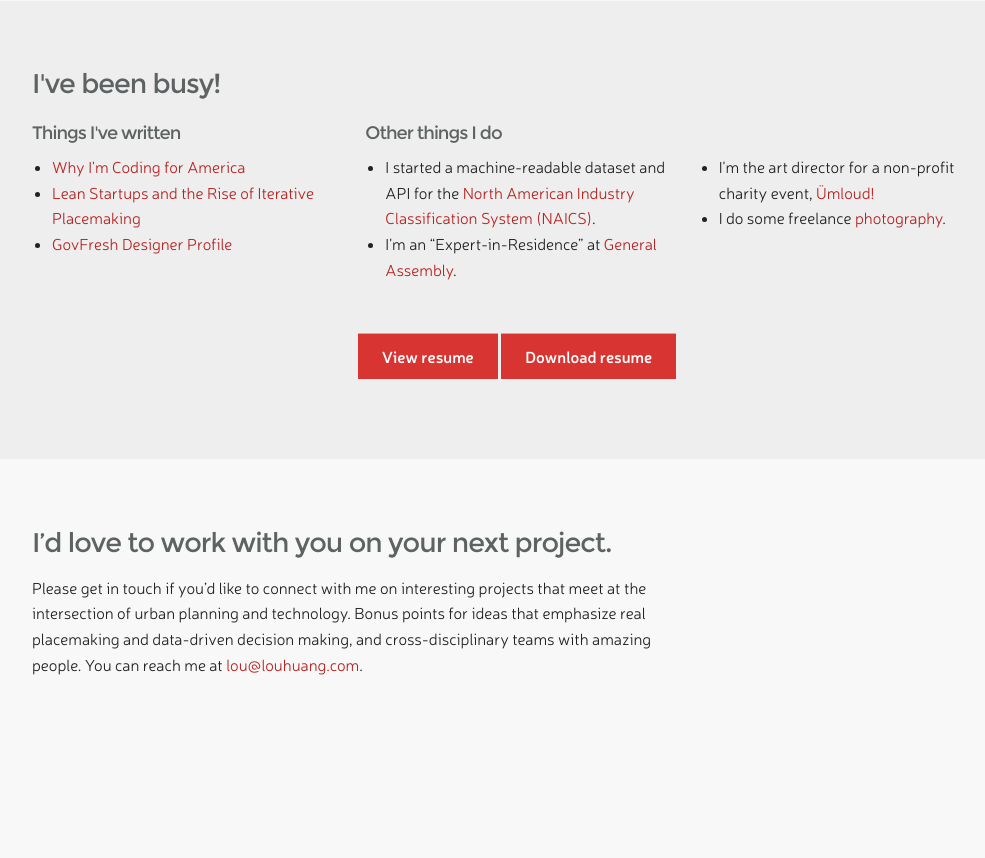
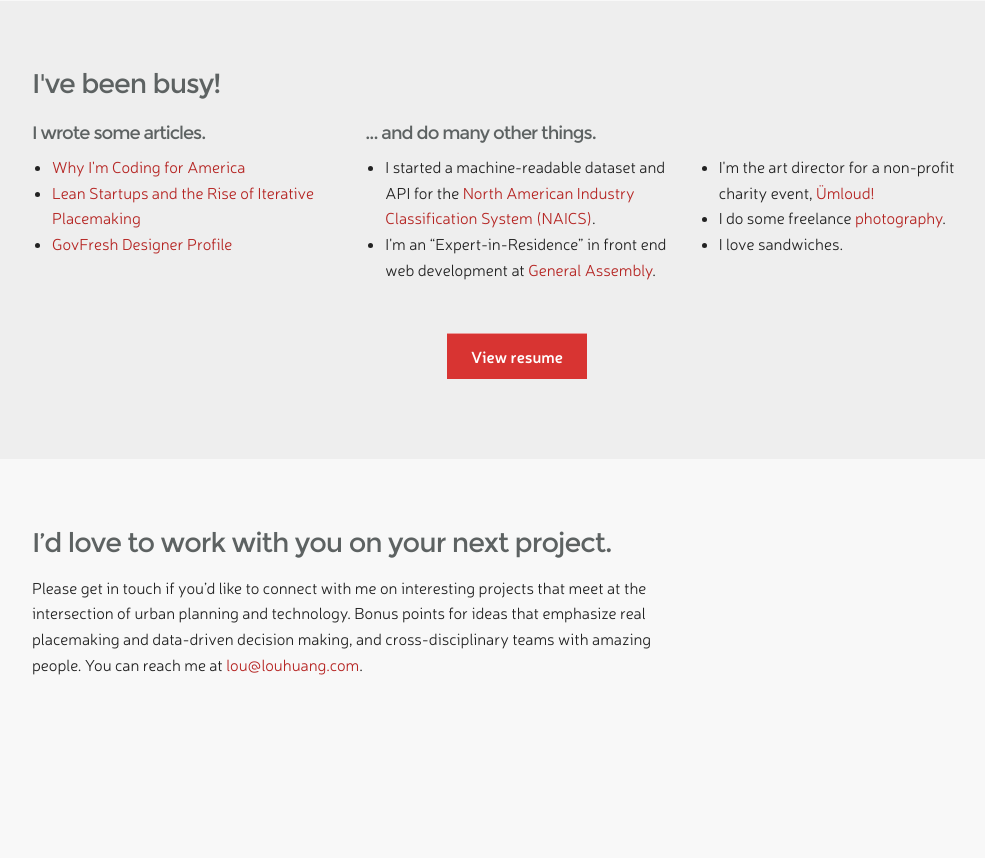
Before and after one commit to patrickm02L/louh.github.io, a PHP site: page / in a window 1280 px wide. Shown: the part 4255-5113 px from the top of the page, without its empty margins (123-1108 px from the left). Run offline with PHP 8.4, Linux system fonts and the light colour scheme; some libraries are stand-ins or nearby versions.

Commit message:
Put an old warning on the resume download link

```diff
--- a/index.html
+++ b/index.html
@@ -154,7 +154,7 @@ Yes, I made my own choices, and wrote my site's code myself.  It's an ongoing wo
       </div>
       <div class='row'>
         <div class='large-12 columns'>
-          <a href='portfolio/downloads/louhuang-resume.pdf' class='button'><i class='fi-download'></i> Download PDF</a>
+          <a href='portfolio/downloads/louhuang-resume.pdf' class='button'><i class='fi-download'></i> Download PDF (warning: it's old)</a>
         </div>
       </div>
     </section>
@@ -249,7 +249,7 @@ Yes, I made my own choices, and wrote my site's code myself.  It's an ongoing wo
         </div>
         <div class='row'>
           <div class='medium-4 columns'>
-            <h5>Things I've written</h5>
+            <h5>I wrote some articles.</h5>
 
             <ul>
               <li><a href='http://www.codeforamerica.org/2013/06/19/lou-huang-why-im-coding-for-america/' target='_blank'>Why I'm Coding for America</a></li>
@@ -258,10 +258,10 @@ Yes, I made my own choices, and wrote my site's code myself.  It's an ongoing wo
             </ul>
           </div>
           <div class='medium-4 columns'>
-            <h5>Other things I do</h5>
+            <h5>... and do many other things.</h5>
             <ul>
               <li>I started a machine-readable dataset and API for the <a href='http://naics.codeforamerica.org/'>North American Industry Classification System (NAICS)</a>.
-              <li>I'm an “Expert-in-Residence” at <a href='https://generalassemb.ly/' target='_blank'>General Assembly</a>.</li>
+              <li>I'm an “Expert-in-Residence” in front end web development at <a href='https://generalassemb.ly/' target='_blank'>General Assembly</a>.</li>
             </ul>
           </div>
           <div class='medium-4 columns'>
@@ -269,13 +269,14 @@ Yes, I made my own choices, and wrote my site's code myself.  It's an ongoing wo
             <ul>
               <li>I'm the art director for a non-profit charity event, <a href='http://www.umloud.org/' target='_blank'>Ümloud!</a></li>
               <li>I do some freelance <a href='http://www.flickr.com/photos/lou' target='_blank'>photography</a>.</li>
+              <li>I love sandwiches.</li>
             </ul>
           </div>
         </div>
         <div class='row' style='margin-top: 30px;'>
           <div class='large-12 columns text-center'>
             <a href='#/resume' class='button'>View resume</a>
-            <a href='portfolio/downloads/louhuang-resume.pdf' class='button'>Download resume</a>
+<!--            <a href='portfolio/downloads/louhuang-resume.pdf' class='button'>Download resume</a> // -->
           </div>
         </div>
       </section>
--- a/stylesheets/styles.scss
+++ b/stylesheets/styles.scss
@@ -461,14 +461,3 @@ div.epilogue {
   padding: 5px 20px;
   border-bottom: 1px solid lightgray;
 }
-
-// OLD
-
-
-.resume-left {
-  border-right: 1px solid #d8d8da;
-  margin-right: 12px;
-}
-
-.resume-right {
-}
```
Also changed, not shown: stylesheets/styles.css.
